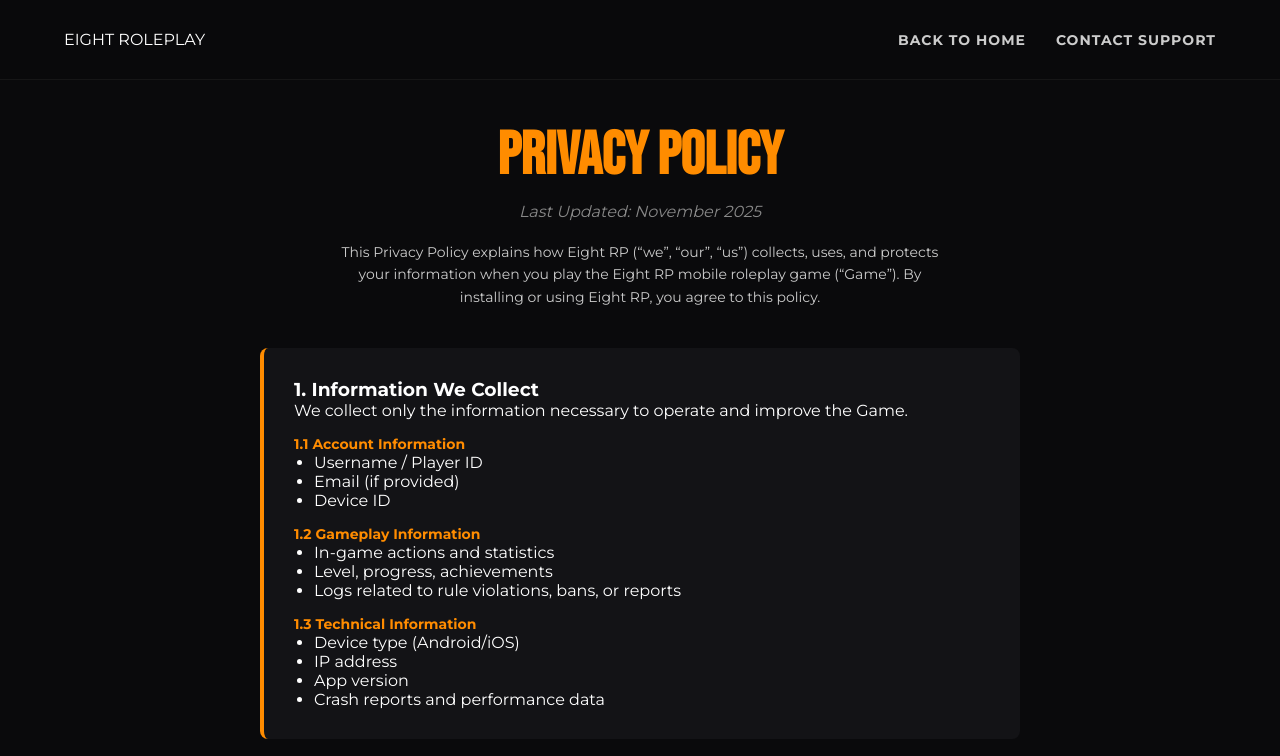
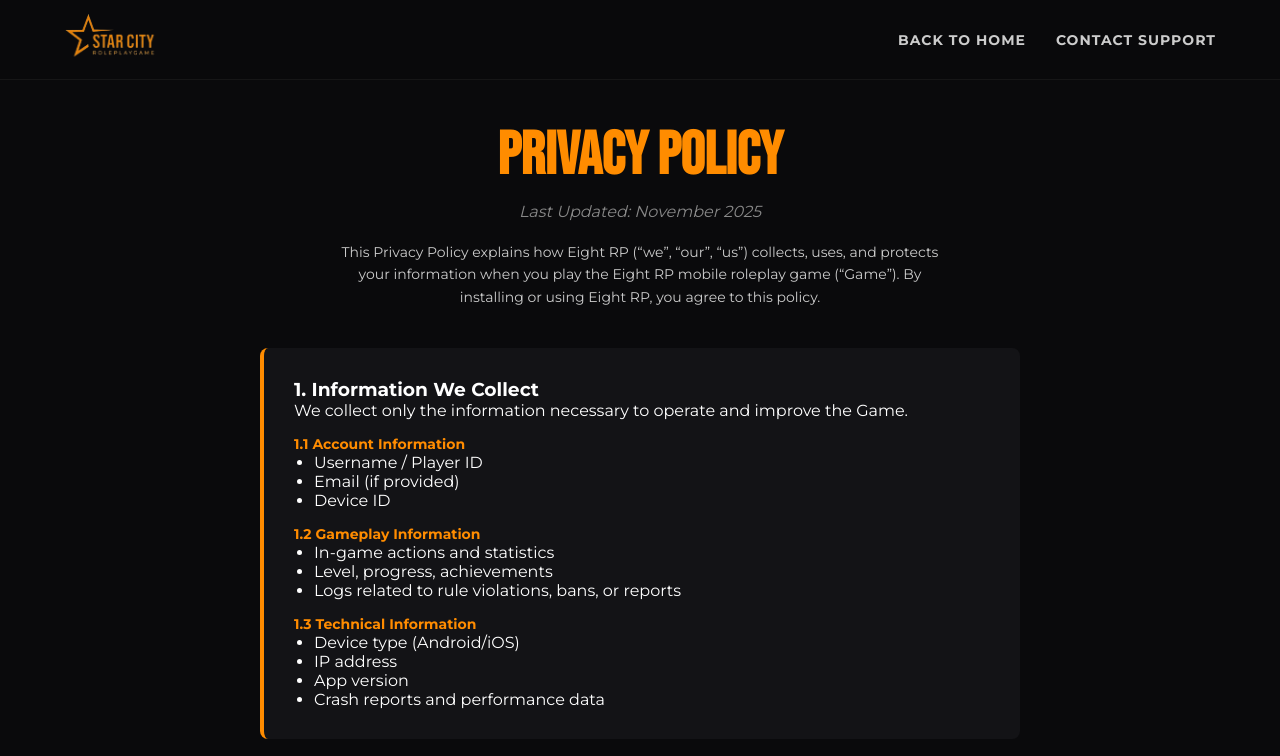
Before and after one commit to yahyahujatullah1-glitch/Eight-by-yahya, a website: page privacy.html in a window 1280 px wide. Shown: the top 756 px of the page. Drawn offline with Linux system fonts and the light colour scheme.

Commit message:
Update privacy.htm

```diff
--- a/privacy.html
+++ b/privacy.html
@@ -8,6 +8,9 @@
     <!-- Fonts & Icons -->
     <link href="https://fonts.googleapis.com/css2?family=Bebas+Neue&family=Montserrat:wght@400;500;700;800&display=swap" rel="stylesheet">
     <link rel="stylesheet" href="https://cdnjs.cloudflare.com/ajax/libs/font-awesome/6.4.0/css/all.min.css">
+
+    <!-- Favicon -->
+    <link rel="icon" type="image/png" href="logo.png">
 
     <!-- Custom CSS -->
     <link rel="stylesheet" href="css/style.css">
@@ -36,8 +39,7 @@
     <!-- === NAVIGATION === -->
     <nav>
         <a href="index.html" class="logo-container">
-            <span class="logo-main glitch-hover">EIGHT</span>
-            <span class="logo-sub">ROLEPLAY</span>
+            <img src="logo.png" alt="Logo" class="nav-logo" style="height:50px;">
         </a>
         <div class="nav-links desktop-only">
             <a href="index.html">Back to Home</a>
```
